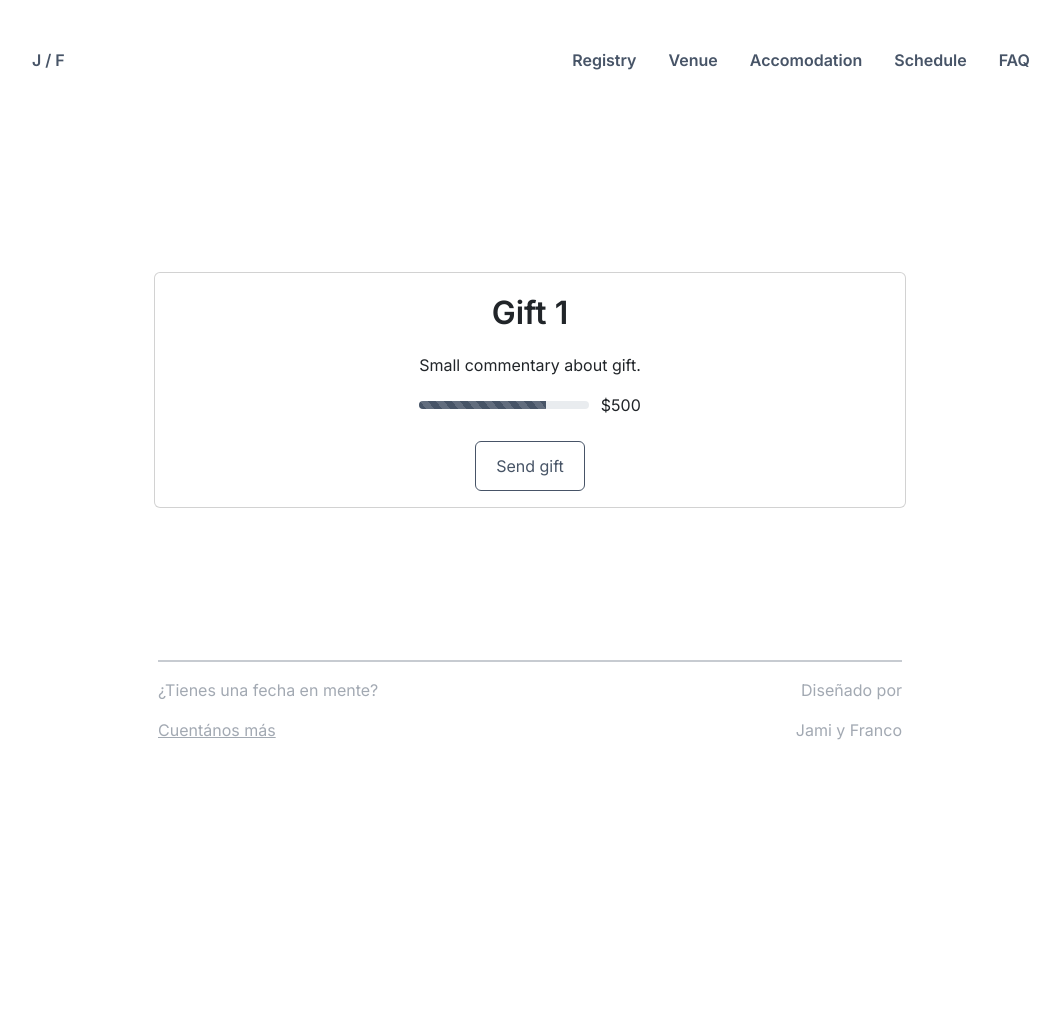
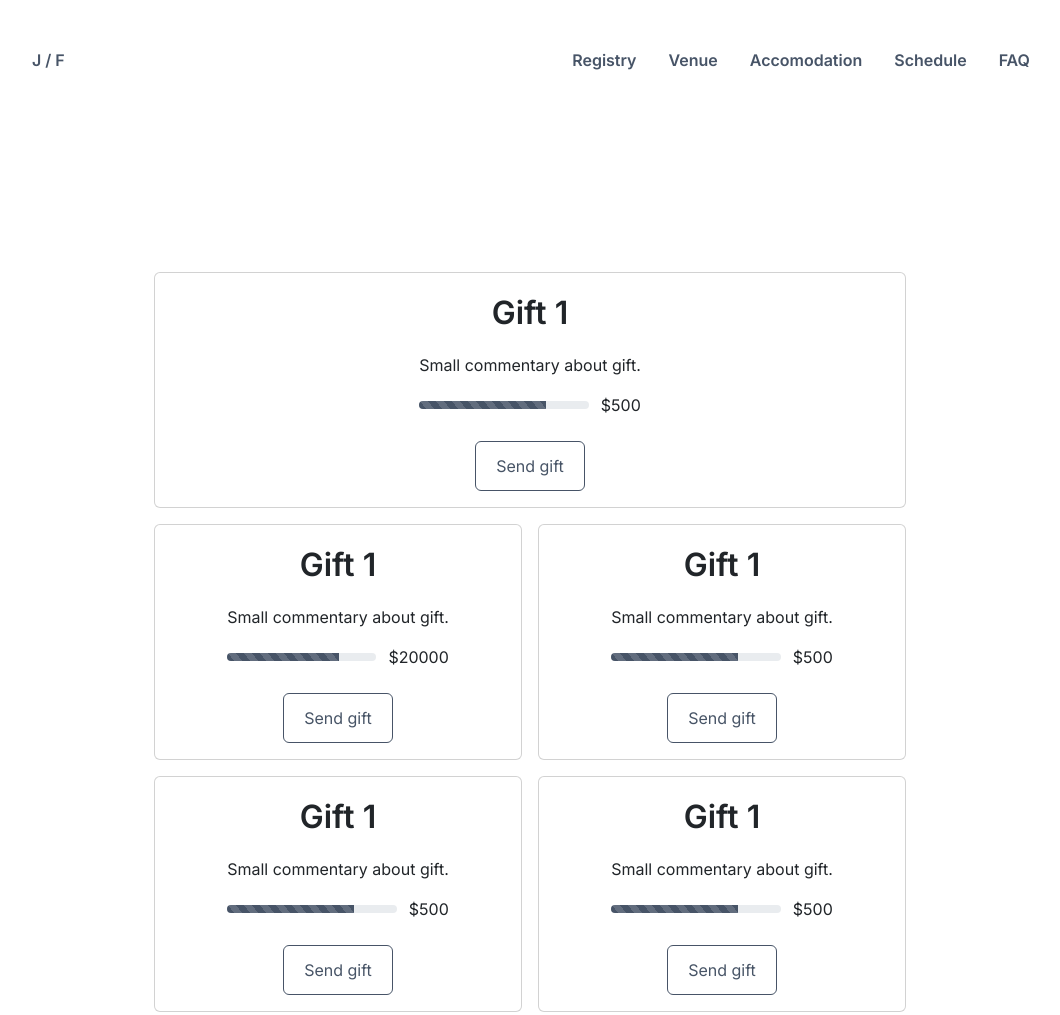
Before and after one commit to francosalazarn/wed-saas, a website: page pages/registry.html in a window 1280 px wide. Shown: the top 1015 px of the page, without its empty margins (110-1170 px from the left). Before the commit the page ends 838 px from the top, so only its background shows below. Drawn offline with nearby package versions, Linux system fonts and the light colour scheme.

Commit message:
Implemented grid layout for a number of cards

```diff
--- a/pages/registry.html
+++ b/pages/registry.html
@@ -57,6 +57,74 @@
                         <div class="progress w-100" role="progressbar" aria-label="Animated striped example" aria-valuenow="75" aria-valuemin="0" aria-valuemax="100" style="height: 8px">
                             <div class="progress-bar progress-bar-striped progress-bar-animated" style="width: 75%"></div>
                         </div>
+                        <div class="gift-goal">$20000</div>
+                    </div>
+                    <div class="gift-btn">
+                        <button type="button" class="btn btn-outline-primary">Send gift</button>
+                    </div>
+                </div>
+            </div>
+            <div class="gift-card card" id="gift-main">
+                <div class="card-body">
+                    <div class="gift-info">
+                        <p class="gift-name">Gift 1</p>
+                        <p class="gift-desc">Small commentary about gift.</p>
+                    </div>
+                    <div class="prog-bar">
+                        <div class="progress w-100" role="progressbar" aria-label="Animated striped example" aria-valuenow="75" aria-valuemin="0" aria-valuemax="100" style="height: 8px">
+                            <div class="progress-bar progress-bar-striped progress-bar-animated" style="width: 75%"></div>
+                        </div>
+                        <div class="gift-goal">$500</div>
+                    </div>
+                    <div class="gift-btn">
+                        <button type="button" class="btn btn-outline-primary">Send gift</button>
+                    </div>
+                </div>
+            </div>
+            <div class="gift-card card">
+                <div class="card-body">
+                    <div class="gift-info">
+                        <p class="gift-name">Gift 1</p>
+                        <p class="gift-desc">Small commentary about gift.</p>
+                    </div>
+                    <div class="prog-bar">
+                        <div class="progress w-100" role="progressbar" aria-label="Animated striped example" aria-valuenow="75" aria-valuemin="0" aria-valuemax="100" style="height: 8px">
+                            <div class="progress-bar progress-bar-striped progress-bar-animated" style="width: 75%"></div>
+                        </div>
+                        <div class="gift-goal">$500</div>
+                    </div>
+                    <div class="gift-btn">
+                        <button type="button" class="btn btn-outline-primary">Send gift</button>
+                    </div>
+                </div>
+            </div>
+            <div class="gift-card card">
+                <div class="card-body">
+                    <div class="gift-info">
+                        <p class="gift-name">Gift 1</p>
+                        <p class="gift-desc">Small commentary about gift.</p>
+                    </div>
+                    <div class="prog-bar">
+                        <div class="progress w-100" role="progressbar" aria-label="Animated striped example" aria-valuenow="75" aria-valuemin="0" aria-valuemax="100" style="height: 8px">
+                            <div class="progress-bar progress-bar-striped progress-bar-animated" style="width: 75%"></div>
+                        </div>
+                        <div class="gift-goal">$500</div>
+                    </div>
+                    <div class="gift-btn">
+                        <button type="button" class="btn btn-outline-primary">Send gift</button>
+                    </div>
+                </div>
+            </div>
+            <div class="gift-card card">
+                <div class="card-body">
+                    <div class="gift-info">
+                        <p class="gift-name">Gift 1</p>
+                        <p class="gift-desc">Small commentary about gift.</p>
+                    </div>
+                    <div class="prog-bar">
+                        <div class="progress w-100" role="progressbar" aria-label="Animated striped example" aria-valuenow="75" aria-valuemin="0" aria-valuemax="100" style="height: 8px">
+                            <div class="progress-bar progress-bar-striped progress-bar-animated" style="width: 75%"></div>
+                        </div>
                         <div class="gift-goal">$500</div>
                     </div>
                     <div class="gift-btn">
--- a/scss/_index.scss
+++ b/scss/_index.scss
@@ -49,6 +49,7 @@ header {
     margin: 24px 80px;
     border-radius: 8px;
     background: var(--base-white, #FFF);
+    z-index: 1;
 }
 
 .navbar-collapse {
--- a/scss/_registry.scss
+++ b/scss/_registry.scss
@@ -1,5 +1,19 @@
 .padding-card-area {
     padding: 0 24px;
+}
+
+.gift-area {
+    display: grid;
+    grid-template-areas:
+    "giftmain giftmain"
+    "gift1 gift2"
+    "gift3 gift4";
+    row-gap: 16px;
+    column-gap: 16px;
+}
+
+#gift-main {
+    grid-area: giftmain;
 }
 
 .gift-card {
```
Also changed, not shown: css/styles.css, 1 other file.
